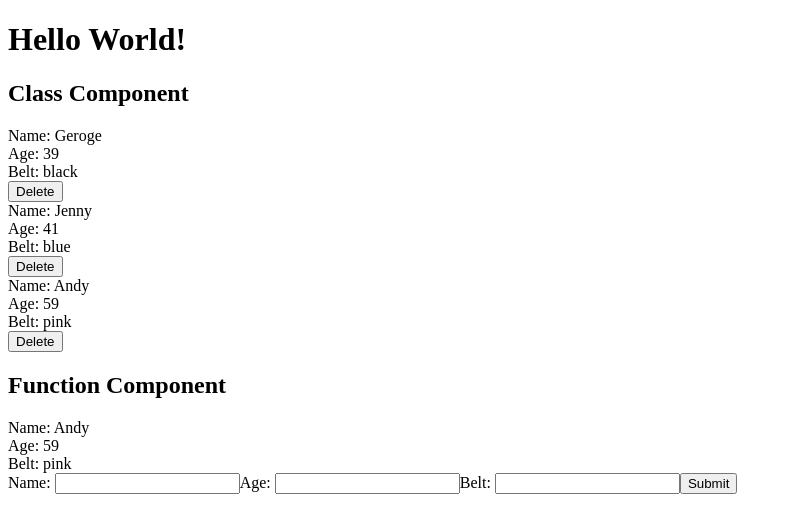
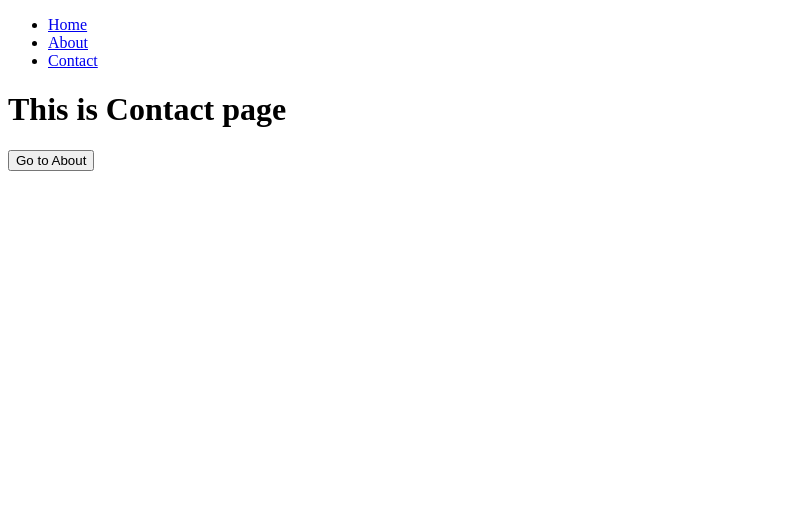
Before and after one commit to geforcesong/reactplayground, a React (Create React App) app: page /contact in a window 1280 px wide. Shown: the top 532 px of the page, without its empty margins (0-792 px from the left). Built offline with nearby package versions, Linux system fonts and the light colour scheme.

Commit message:
added routes

```diff
--- a/package.json
+++ b/package.json
@@ -8,6 +8,7 @@
     "@testing-library/user-event": "^12.8.3",
     "react": "^17.0.2",
     "react-dom": "^17.0.2",
+    "react-router-dom": "^5.2.0",
     "react-scripts": "4.0.3",
     "web-vitals": "^1.1.2"
   },
--- a/src/AddNinja.js
+++ b/src/AddNinja.js
@@ -29,7 +29,6 @@
                     <input type="text" id="age" onChange={this.handleChange} />
                     <label htmlFor="belt">Belt: </label>
                     <input type="text" id="belt" onChange={this.handleChange} />
-
                     <button type="submit">Submit</button>
                 </form>
             </div>
--- /dev/null
+++ b/src/Home.js
@@ -0,0 +1,20 @@
+import App from './App';
+import { BrowserRouter, Route } from 'react-router-dom';
+import About from './components/About';
+import Contact from './components/Contact';
+import Navbar from './components/Navbar';
+
+const Home = () => {
+    return (
+        <BrowserRouter>
+            <div>
+                <Navbar />
+            </div>
+            <Route exact path="/" component={App} />
+            <Route path="/about" component={About} />
+            <Route path="/contact" component={Contact} />
+        </BrowserRouter>
+    );
+}
+
+export default Home;
--- /dev/null
+++ b/src/components/About.js
@@ -0,0 +1,9 @@
+const About = () => {
+    return (
+        <div>
+            <h1>This is About page</h1>
+        </div>
+    );
+}
+
+export default About;
--- /dev/null
+++ b/src/components/Contact.js
@@ -0,0 +1,16 @@
+const Contact = ({ history }) => {
+
+    function handleClick() {
+        history.push('/about')
+    }
+
+    return (
+        <div>
+            <h1>This is Contact page</h1>
+
+            <button onClick={handleClick}>Go to About</button>
+        </div>
+    );
+}
+
+export default Contact;
--- /dev/null
+++ b/src/components/Navbar.js
@@ -0,0 +1,13 @@
+import { Link, NavLink } from "react-router-dom";
+
+const Navbar = () => {
+    return (
+        <ul>
+            <li><Link to="/">Home</Link></li>
+            <li><Link to="/Linkbout">About</Link></li>
+            <li><Link to="/contact">Contact</Link></li>
+        </ul>
+    );
+}
+
+export default Navbar;
--- a/src/index.js
+++ b/src/index.js
@@ -1,8 +1,8 @@
 import React from 'react';
 import ReactDOM from 'react-dom';
-import App from './App';
+import Home from './Home';
 
 ReactDOM.render(
-  <App />,
+  <Home />,
   document.getElementById('root')
 );
```
Also changed, not shown: src/App.js (line endings or trailing spaces), 1 other file (tests, documents, lock files or other folders).
